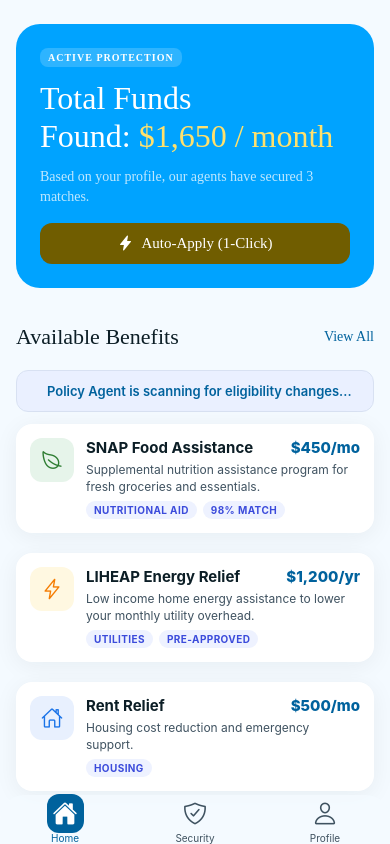
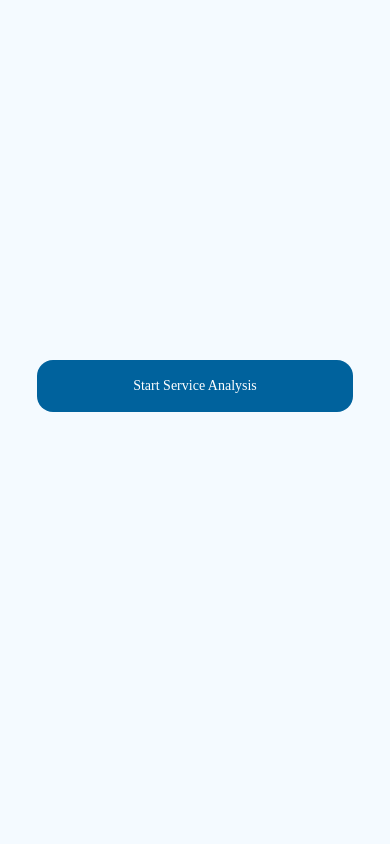
Before and after one commit to haleyabae22/ProjectAegis, a React Native app: screen /Landing in a window 390 px wide. Built offline with nearby package versions, Linux system fonts and the light colour scheme.

Commit message:
Added New Landing Page Pipeline

```diff
--- a/src/components/BottomNav.tsx
+++ b/src/components/BottomNav.tsx
@@ -74,7 +74,7 @@ const styles = StyleSheet.create({
     letterSpacing: 0.4
   },
   iconFocused: {
-    color: colors.accent
+    color: colors.tertiaryFixed
   },
   label: {
     fontSize: 12,
--- a/src/components/LiveAgentBanner.tsx
+++ b/src/components/LiveAgentBanner.tsx
@@ -27,7 +27,7 @@ const styles = StyleSheet.create({
     width: 10,
     height: 10,
     borderRadius: 99,
-    backgroundColor: colors.success
+    backgroundColor: colors.badge.nutrition
   },
   text: {
     fontSize: 13,
--- a/src/navigation/AppNavigator.tsx
+++ b/src/navigation/AppNavigator.tsx
@@ -1,9 +1,12 @@
 import React from "react";
 import { View, StyleSheet } from "react-native";
 import { createBottomTabNavigator } from "@react-navigation/bottom-tabs";
+import { createNativeStackNavigator } from "@react-navigation/native-stack";
+import { getFocusedRouteNameFromRoute } from "@react-navigation/native";
 import { Ionicons } from "@expo/vector-icons";
 
 import { LandingScreen } from "../screens/LandingScreen";
+import { ServiceAnalysisReportScreen } from "../screens/ServiceAnalysisReportScreen";
 import { ImpactDashboardScreen } from "../screens/ImpactDashboardScreen";
 import { ProfileScreen } from "../screens/ProfileScreen";
 import { colors, radius } from "../theme/colors";
@@ -14,7 +17,30 @@ export type AppTabParamList = {
   Profile: undefined;
 };
 
+export type HomeStackParamList = {
+  Landing: undefined;
+  ServiceAnalysisReport: undefined;
+};
+
 const Tab = createBottomTabNavigator<AppTabParamList>();
+const HomeStack = createNativeStackNavigator<HomeStackParamList>();
+
+function HomeStackNavigator() {
+  return (
+    <HomeStack.Navigator>
+      <HomeStack.Screen
+        name="Landing"
+        component={LandingScreen}
+        options={{ headerShown: false }}
+      />
+      <HomeStack.Screen
+        name="ServiceAnalysisReport"
+        component={ServiceAnalysisReportScreen}
+        options={{ title: "Service Analysis Report" }}
+      />
+    </HomeStack.Navigator>
+  );
+}
 
 export function AppNavigator() {
   return (
@@ -37,9 +63,24 @@ export function AppNavigator() {
       {/* Home Tab */}
       <Tab.Screen
         name="Home"
-        component={LandingScreen}
-        options={{
+        component={HomeStackNavigator}
+        options={({ route }) => {
+          const focusedRoute = getFocusedRouteNameFromRoute(route) ?? "Landing";
+          const showTabBar = focusedRoute === "ServiceAnalysisReport";
+
+          return {
             tabBarLabel: "Home",
+            tabBarStyle: showTabBar
+              ? {
+                  position: "absolute",
+                  backgroundColor: "rgba(244, 250, 255, 0.80)",
+                  borderTopWidth: 0,
+                  borderTopLeftRadius: radius.xl,
+                  borderTopRightRadius: radius.xl,
+                  elevation: 0,
+                  shadowOpacity: 0
+                }
+              : { display: "none" },
             tabBarIcon: ({ focused, color, size }) => (
               <View style={focused ? styles.activePill : undefined}>
                 <Ionicons
@@ -48,7 +89,8 @@ export function AppNavigator() {
                   color={focused ? colors.onPrimary : color}
                 />
               </View>
-          ),
+            )
+          };
         }}
       />
 
--- a/src/screens/LandingScreen.tsx
+++ b/src/screens/LandingScreen.tsx
@@ -1,55 +1,103 @@
-import React from "react";
-import { ScrollView, StyleSheet, Text, View } from "react-native";
+import React, { useState } from "react";
+import {
+  Modal,
+  Pressable,
+  ScrollView,
+  StyleSheet,
+  Text,
+  TextInput,
+  useWindowDimensions,
+  View
+} from "react-native";
+import { NativeStackScreenProps } from "@react-navigation/native-stack";
 
-import { BenefitCard } from "../components/BenefitCard";
-import { FundsFoundBanner } from "../components/FundsFoundBanner";
-import { LiveAgentBanner } from "../components/LiveAgentBanner";
+import { HomeStackParamList } from "../navigation/AppNavigator";
 import { colors, radius, spacing } from "../theme/colors";
 import { typography } from "../theme/typography";
 
-export function LandingScreen() {
+type Props = NativeStackScreenProps<HomeStackParamList, "Landing">;
+
+export function LandingScreen({ navigation }: Props) {
+  const { height } = useWindowDimensions();
+  const [isFormOpen, setIsFormOpen] = useState(false);
+  const [fullName, setFullName] = useState("");
+  const [email, setEmail] = useState("");
+  const [zipCode, setZipCode] = useState("");
+
+  const canSubmit = fullName.trim().length > 0 && email.trim().length > 0;
+
+  const handleSubmit = () => {
+    if (!canSubmit) {
+      return;
+    }
+
+    setIsFormOpen(false);
+    navigation.navigate("ServiceAnalysisReport");
+  };
+
   return (
     <View style={styles.root}>
       <ScrollView style={styles.page} contentContainerStyle={styles.content}>
-
-        {/* Hero Banner */}
-        <View style={styles.heroWrap}>
-          <FundsFoundBanner total="$1,650 / month" matchCount={3} />
+        <View style={[styles.heroZone, { minHeight: Math.max(height - 120, 520) }]}>
+          <Pressable style={styles.ctaButton} onPress={() => setIsFormOpen(true)}>
+            <Text style={styles.ctaButtonText}>Start Service Analysis</Text>
+          </Pressable>
         </View>
 
-        {/* Benefits Section */}
-        <View style={styles.sectionHeader}>
-          <Text style={styles.sectionTitle}>Available Benefits</Text>
-          <Text style={styles.sectionLink}>View All</Text>
+        {/* Reserved long scroll area for future informational paragraphs */}
+        <View style={styles.futureInfoZone} />
+      </ScrollView>
+
+      <Modal
+        transparent
+        animationType="fade"
+        visible={isFormOpen}
+        onRequestClose={() => setIsFormOpen(false)}
+      >
+        <View style={styles.modalBackdrop}>
+          <View style={styles.modalCard}>
+            <Text style={styles.modalTitle}>Service Intake Form</Text>
+
+            <TextInput
+              value={fullName}
+              onChangeText={setFullName}
+              placeholder="Full name"
+              placeholderTextColor={colors.onSurfaceVariant}
+              style={styles.input}
+            />
+            <TextInput
+              value={email}
+              onChangeText={setEmail}
+              placeholder="Email"
+              placeholderTextColor={colors.onSurfaceVariant}
+              autoCapitalize="none"
+              keyboardType="email-address"
+              style={styles.input}
+            />
+            <TextInput
+              value={zipCode}
+              onChangeText={setZipCode}
+              placeholder="ZIP code"
+              placeholderTextColor={colors.onSurfaceVariant}
+              keyboardType="number-pad"
+              style={styles.input}
+            />
+
+            <View style={styles.modalActions}>
+              <Pressable style={styles.ghostButton} onPress={() => setIsFormOpen(false)}>
+                <Text style={styles.ghostButtonText}>Cancel</Text>
+              </Pressable>
+              <Pressable
+                style={[styles.submitButton, !canSubmit && styles.submitButtonDisabled]}
+                onPress={handleSubmit}
+                disabled={!canSubmit}
+              >
+                <Text style={styles.submitButtonText}>Submit</Text>
+              </Pressable>
+            </View>
+          </View>
         </View>
-
-        <LiveAgentBanner />
-
-        <BenefitCard
-          icon="food"
-          title="SNAP Food Assistance"
-          amount="$450/mo"
-          description="Supplemental nutrition assistance program for fresh groceries and essentials."
-          matchPercent={98}
-          tags={["NUTRITIONAL AID", "98% MATCH"]}
-        />
-        <BenefitCard
-          icon="energy"
-          title="LIHEAP Energy Relief"
-          amount="$1,200/yr"
-          description="Low income home energy assistance to lower your monthly utility overhead."
-          matchPercent={88}
-          tags={["UTILITIES", "PRE-APPROVED"]}
-        />
-        <BenefitCard
-          icon="housing"
-          title="Rent Relief"
-          amount="$500/mo"
-          description="Housing cost reduction and emergency support."
-          matchPercent={82}
-          tags={["HOUSING"]}
-        />
-      </ScrollView>
+      </Modal>
     </View>
   );
 }
@@ -61,17 +109,86 @@ const styles = StyleSheet.create({
     paddingHorizontal: spacing[4],
     paddingTop: spacing[6],
     paddingBottom: spacing[8],
-    gap: spacing[3],
+    alignItems: "center"
   },
-  heroWrap: {
-    marginBottom: spacing[2],
+  heroZone: {
+    width: "100%",
+    justifyContent: "center",
+    alignItems: "center"
   },
-  sectionHeader: {
+  futureInfoZone: {
+    width: "100%",
+    minHeight: 1100
+  },
+  ctaButton: {
+    width: "88%",
+    backgroundColor: colors.primary,
+    borderRadius: radius.lg,
+    minHeight: 52,
+    alignItems: "center",
+    justifyContent: "center"
+  },
+  ctaButtonText: {
+    ...typography.labelLg,
+    color: colors.onPrimary
+  },
+  modalBackdrop: {
+    flex: 1,
+    backgroundColor: "rgba(12, 30, 38, 0.45)",
+    alignItems: "center",
+    justifyContent: "center",
+    paddingHorizontal: spacing[4]
+  },
+  modalCard: {
+    width: "100%",
+    maxWidth: 360,
+    backgroundColor: colors.surfaceContainerLowest,
+    borderRadius: radius.lg,
+    padding: spacing[4],
+    gap: spacing[3]
+  },
+  modalTitle: {
+    ...typography.headlineSm,
+    color: colors.onSurface
+  },
+  input: {
+    minHeight: 44,
+    borderRadius: radius.md,
+    borderWidth: 1,
+    borderColor: colors.outlineVariant,
+    paddingHorizontal: spacing[3],
+    color: colors.onSurface,
+    backgroundColor: colors.surface
+  },
+  modalActions: {
     flexDirection: "row",
     justifyContent: "space-between",
+    gap: spacing[2]
+  },
+  ghostButton: {
+    minHeight: 40,
+    paddingHorizontal: spacing[3],
     alignItems: "center",
-    marginBottom: spacing[2],
+    justifyContent: "center"
   },
-  sectionTitle: { ...typography.headlineSm, color: colors.onSurface },
-  sectionLink: { ...typography.labelLg, color: colors.primary },
+  ghostButtonText: {
+    ...typography.labelLg,
+    color: colors.onSurfaceVariant
+  },
+  submitButton: {
+    minHeight: 40,
+    paddingHorizontal: spacing[4],
+    alignItems: "center",
+    justifyContent: "center",
+    backgroundColor: colors.primary,
+    borderRadius: radius.md,
+    marginLeft: "auto"
+  },
+  submitButtonDisabled: {
+    opacity: 0.45
+  },
+  submitButtonText: {
+    ...typography.labelLg,
+    color: colors.onPrimary
+  }
 });
--- /dev/null
+++ b/src/screens/ServiceAnalysisReportScreen.tsx
@@ -0,0 +1,81 @@
+import React from "react";
+import { ScrollView, StyleSheet, Text, View } from "react-native";
+
+import { BenefitCard } from "../components/BenefitCard";
+import { FundsFoundBanner } from "../components/FundsFoundBanner";
+import { LiveAgentBanner } from "../components/LiveAgentBanner";
+import { colors, spacing } from "../theme/colors";
+import { typography } from "../theme/typography";
+
+export function ServiceAnalysisReportScreen() {
+  return (
+    <View style={styles.root}>
+      <ScrollView style={styles.page} contentContainerStyle={styles.content}>
+        <Text style={styles.pageTitle}>Service Analysis Report</Text>
+
+        <View style={styles.heroWrap}>
+          <FundsFoundBanner total="$1,650 / month" matchCount={3} />
+        </View>
+
+        <View style={styles.sectionHeader}>
+          <Text style={styles.sectionTitle}>Available Benefits</Text>
+          <Text style={styles.sectionLink}>View All</Text>
+        </View>
+
+        <LiveAgentBanner />
+
+        <BenefitCard
+          icon="food"
+          title="SNAP Food Assistance"
+          amount="$450/mo"
+          description="Supplemental nutrition assistance program for fresh groceries and essentials."
+          matchPercent={98}
+          tags={["NUTRITIONAL AID", "98% MATCH"]}
+        />
+        <BenefitCard
+          icon="energy"
+          title="LIHEAP Energy Relief"
+          amount="$1,200/yr"
+          description="Low income home energy assistance to lower your monthly utility overhead."
+          matchPercent={88}
+          tags={["UTILITIES", "PRE-APPROVED"]}
+        />
+        <BenefitCard
+          icon="housing"
+          title="Rent Relief"
+          amount="$500/mo"
+          description="Housing cost reduction and emergency support."
+          matchPercent={82}
+          tags={["HOUSING"]}
+        />
+      </ScrollView>
+    </View>
+  );
+}
+
+const styles = StyleSheet.create({
+  root: { flex: 1, backgroundColor: colors.surface },
+  page: { flex: 1 },
+  content: {
+    paddingHorizontal: spacing[4],
+    paddingTop: spacing[6],
+    paddingBottom: spacing[8],
+    gap: spacing[3]
+  },
+  pageTitle: {
+    ...typography.headlineMd,
+    color: colors.onSurface,
+    marginBottom: spacing[2]
+  },
+  heroWrap: {
+    marginBottom: spacing[2]
+  },
+  sectionHeader: {
+    flexDirection: "row",
+    justifyContent: "space-between",
+    alignItems: "center",
+    marginBottom: spacing[2]
+  },
+  sectionTitle: { ...typography.headlineSm, color: colors.onSurface },
+  sectionLink: { ...typography.labelLg, color: colors.primary }
+});
```
Lines whose indentation alone changed are shown as unchanged.
